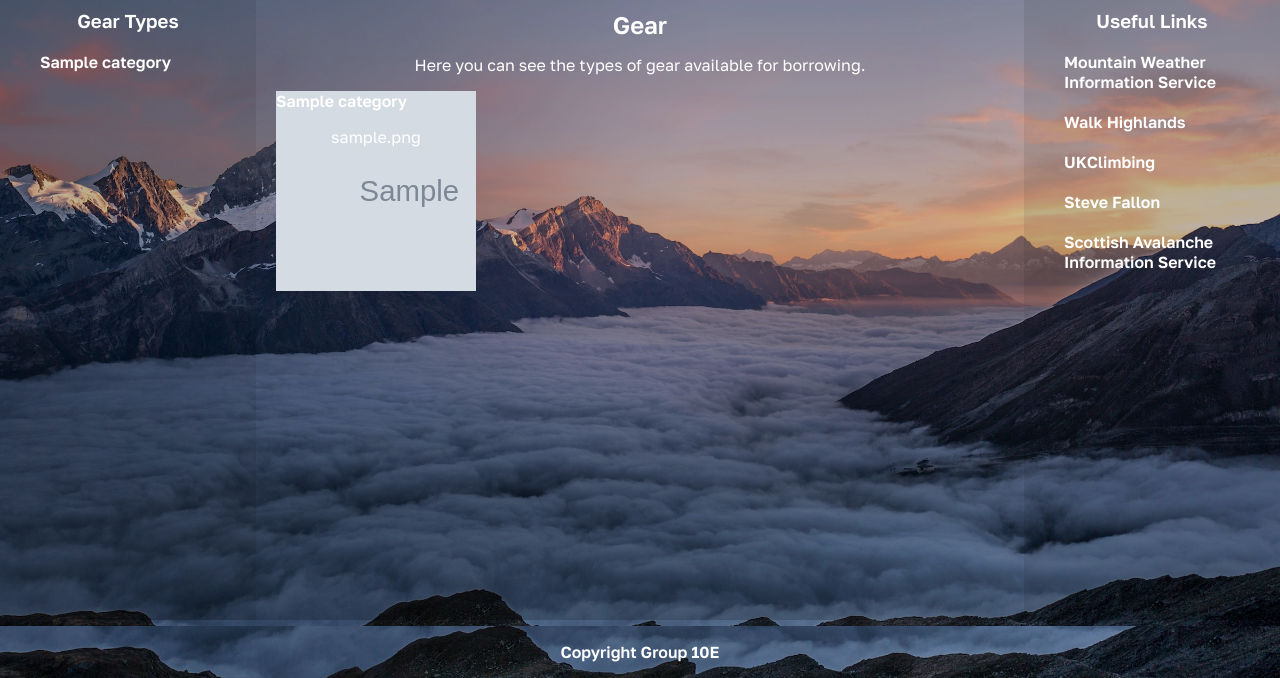
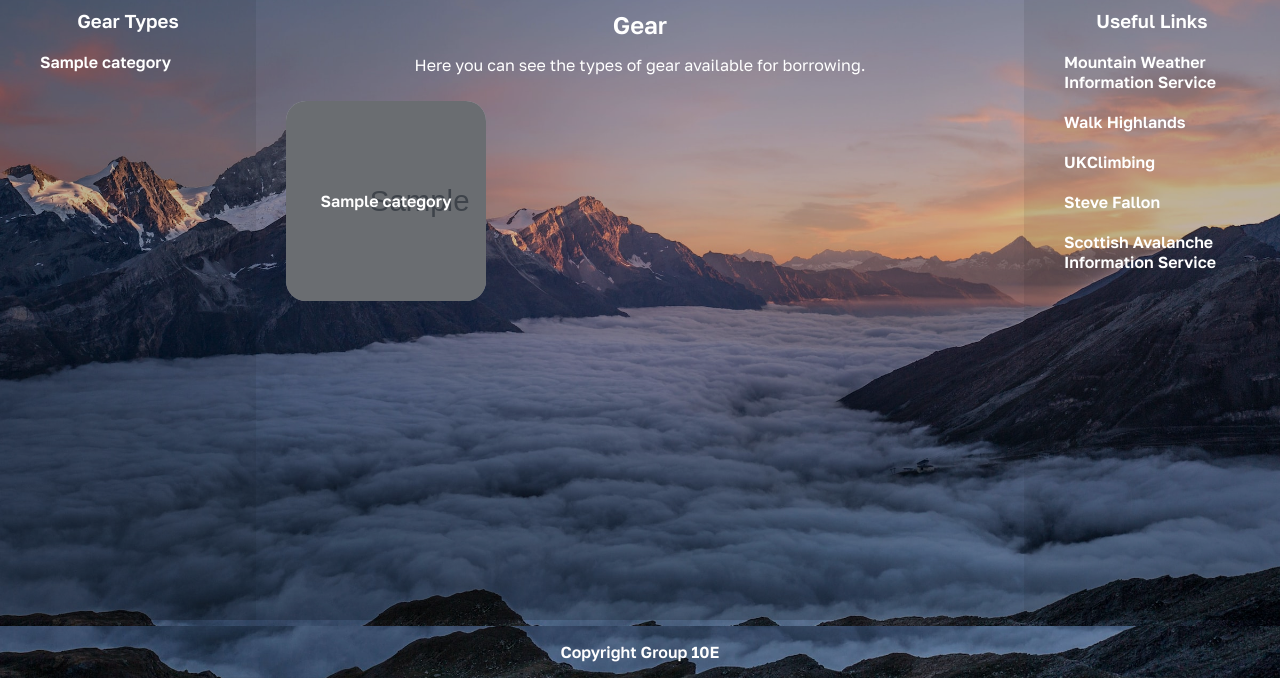
Before and after one commit to nathanlogie/wad2-groupProject, a Django app: page /gear-store/find-gear/ in a window 1280 px wide. Shown: the part 122-800 px from the top of the page. Run offline with Django 3.2, Linux system fonts and the light colour scheme; tables that the repository leaves empty hold one stand-in row (values such as "Sample post"); grey boxes marked "Sample" are stand-in pictures.

Commit message:
Card based content generation complete

```diff
--- a/static/css/main.css
+++ b/static/css/main.css
@@ -189,11 +189,41 @@ p {
     text-align: center;
 }
 
+.category-menu-container {
+    display: inline-flex;
+    flex-wrap: wrap;
+    justify-content: space-around;
+}
+
 .category-menu-card {
+    flex: none;
+    text-align: center;
+    display: flex;
+    justify-content: center;
+    align-content: center;
+    flex-direction: column;
+    justify-content: center;
+    background-color: rgba(0,0,0,0.5);
+    width: 100%;
+    height: 100%;
+    border-radius: 20px;
+}
+
+.category-menu-card:hover {
+    background-color: rgba(0,0,0,0);
+    transition: background-color 0.5s;
+}
+
+.category-menu-card p {
+}
+
+.category-menu-card-link {
     background-repeat: no-repeat;
     background-size: cover;
     width: 200px;
     height: 200px;
+    border-radius: 20px;
+    margin: 10px;
 }
 
 /*
--- a/templates/gearStore/category_menu.html
+++ b/templates/gearStore/category_menu.html
@@ -9,12 +9,11 @@
     <h1 id="page-header">Gear</h1>
     <p>Here you can see the types of gear available for borrowing.</p>
     {% if categories %}
+        <div class="category-menu-container">
         {% for c in categories %}
-            <div class="category-menu-card" style="background-image: url('/media/{{ c.picture }}')">
-                <a href="{% url 'gearStore:view-category' c.slug %}">{{ c.name }}</a>
-                <p>{{ c.picture }}</p>
-            </div>
+            <a href="{% url 'gearStore:view-category' c.slug %}" class="category-menu-card-link" style="background-image: url('/media/{{ c.picture }}')"><div class="category-menu-card"><p>{{ c.name }}</p></div></a>
         {% endfor %}
+        </div>
     {% else %}
         <p><strong>There are no categories present.</strong><p>
     {% endif %}
```
